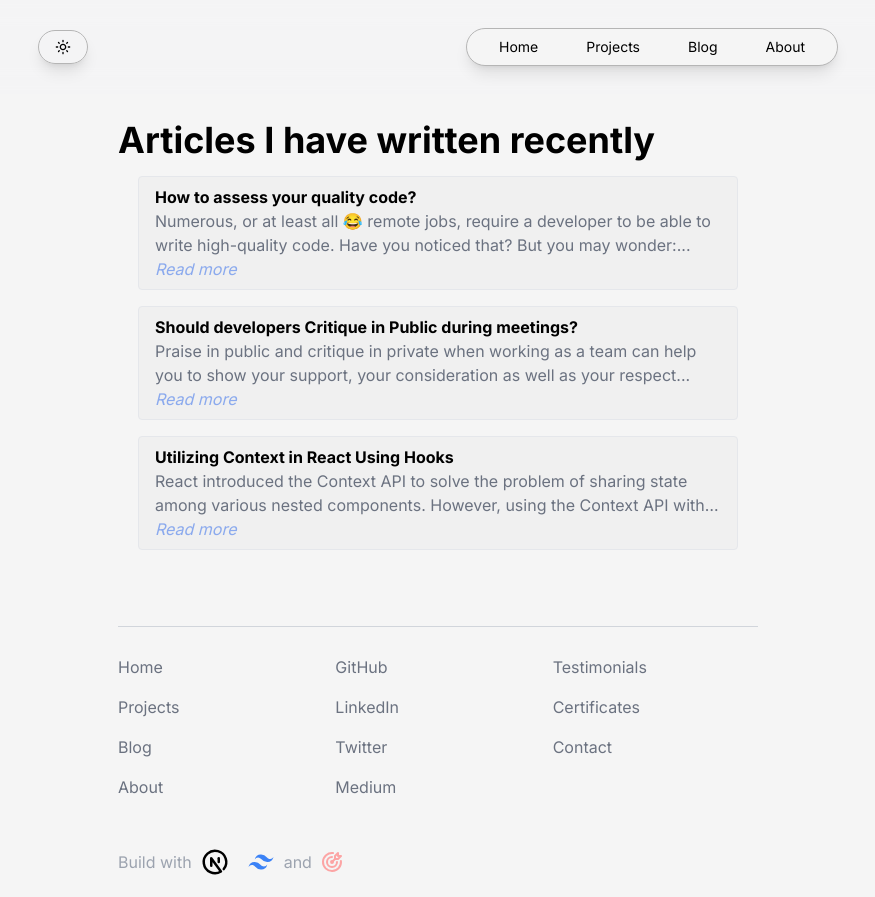
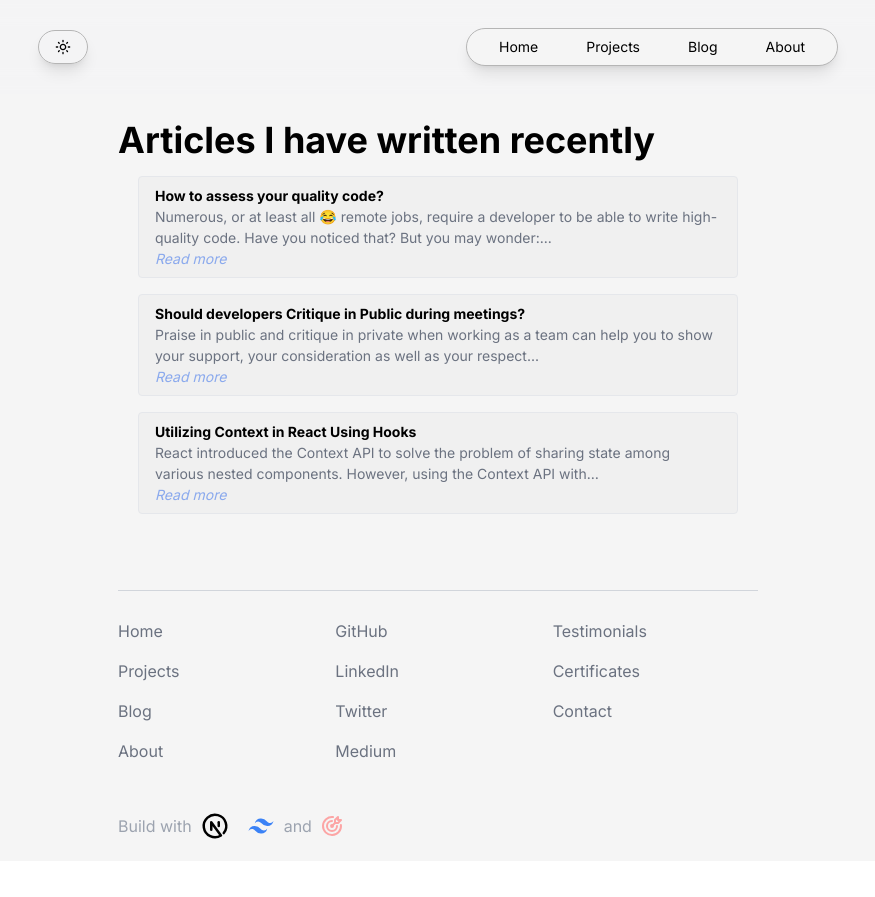
Before and after one commit to iambenkis/Portfolio-2.0, a Next.js app: page /blog in a window 1280 px wide. Shown: the whole page, without its empty margins (202-1077 px from the left). After the commit the page ends 861 px from the top, so only its background shows below. Built offline with nearby package versions, Linux system fonts and the light colour scheme.

Commit message:
Update the bolg page

```diff
--- a/src/app/blog/page.jsx
+++ b/src/app/blog/page.jsx
@@ -21,7 +21,7 @@ const blogs = [
 
 export default function Blog() {
   return (
-    <div className="px-7 pt-20 pb-10 bg-neutral-100 dark:bg-gray-900 sm:px-10 md:px-20 lg:px-80">
+    <div className="px-7 text-[14px] pt-20 pb-10 bg-neutral-100 dark:bg-gray-900 sm:px-10 md:px-20 lg:px-80">
       <h2 className="mt-10 font-bold text-black text-2xl md:text-4xl mb-4 dark:text-white">
         Articles I have written recently
       </h2>
```
